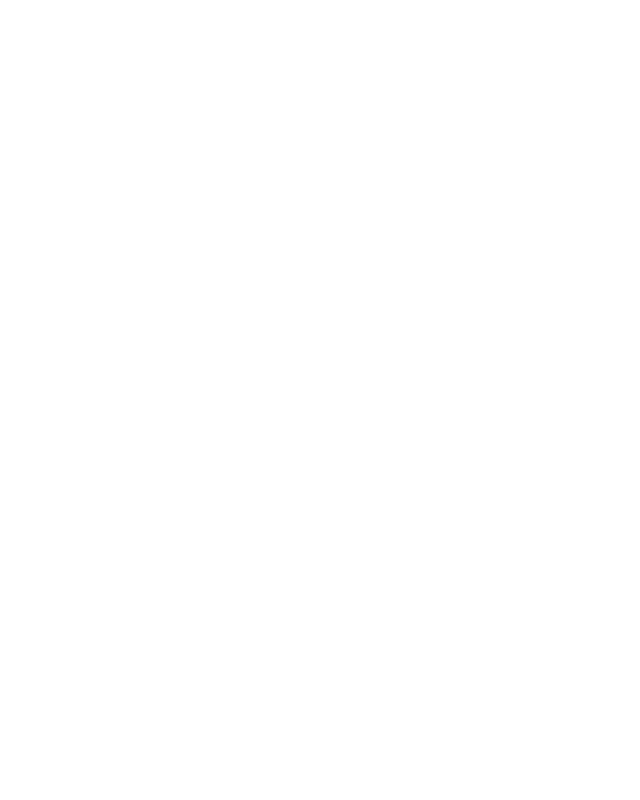
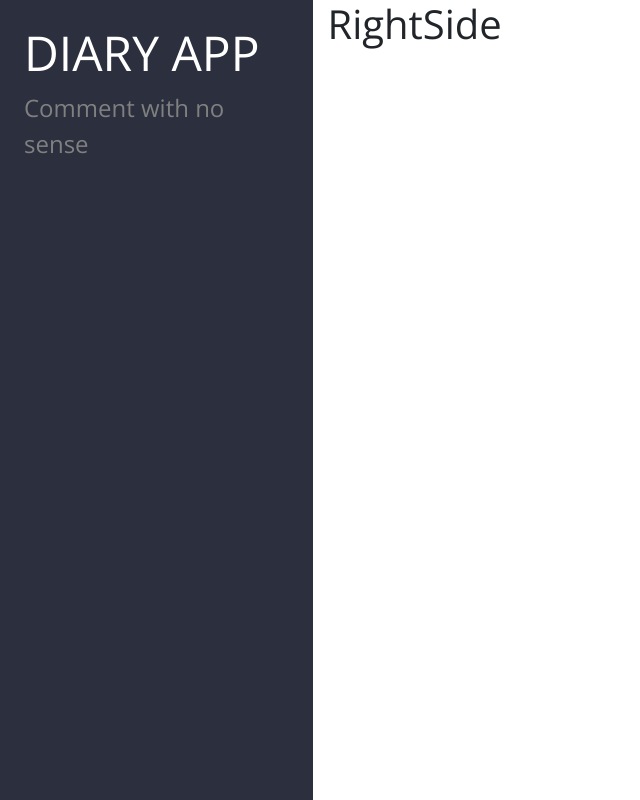
Before and after one commit to Reidond/diary-app-v2, a React (Create React App) app: page / in a window 1280 px wide. Shown: the whole page, without its empty margins (0-640 px from the left). Built offline with nearby package versions, Linux system fonts and the light colour scheme.

Commit message:
Add Left and Right side of app
* Complete left side

```diff
--- a/src/App.js
+++ b/src/App.js
@@ -1,7 +1,20 @@
 import React from 'react';
+import LeftSide from './components/LeftSide';
+import RightSide from './components/RightSide';
 
 function App() {
-  return <div className="App" />;
+  return (
+    <div className="container-fluid h-100">
+      <div className="row h-100 fixed-top">
+        <div className="col-3 hidden-md-down left-side">
+          <LeftSide />
+        </div>
+        <div className="col-9 col-sm-10 col-md-10 col-lg-8 col-xl-8">
+          <RightSide />
+        </div>
+      </div>
+    </div>
+  );
 }
 
 export default App;
--- /dev/null
+++ b/src/components/LeftSide.js
@@ -0,0 +1,10 @@
+import React from 'react';
+
+const LeftSide = () => (
+  <div className="text-left p-4">
+    <h1 className="left-side-h1">DIARY APP</h1>
+    <p className="left-side-p">Comment with no sense</p>
+  </div>
+);
+
+export default LeftSide;
--- /dev/null
+++ b/src/components/RightSide.js
@@ -0,0 +1,5 @@
+import React from 'react';
+
+const RightSide = () => <h1>RightSide</h1>;
+
+export default RightSide;
--- a/src/index.css
+++ b/src/index.css
@@ -1,6 +1,8 @@
+@import url('https://fonts.googleapis.com/css?family=Open+Sans&display=swap');
+
 body {
   margin: 0;
-  font-family: -apple-system, BlinkMacSystemFont, 'Segoe UI', 'Roboto', 'Oxygen',
+  font-family: 'Open Sans', -apple-system, BlinkMacSystemFont, 'Segoe UI', 'Roboto', 'Oxygen',
     'Ubuntu', 'Cantarell', 'Fira Sans', 'Droid Sans', 'Helvetica Neue',
     sans-serif;
   -webkit-font-smoothing: antialiased;
@@ -11,3 +13,17 @@
   font-family: source-code-pro, Menlo, Monaco, Consolas, 'Courier New',
     monospace;
 }
+
+.left-side {
+  background: #2B2F3E;
+}
+
+.left-side-h1 {
+  color: #FFF;
+  font-size: 36pt;
+}
+
+.left-side-p {
+  color: #808080;
+  font-size: 18pt;
+}
```
Also changed, not shown: package.json (+8 -1 lines), 1 other file (tests, documents, lock files or other folders).
